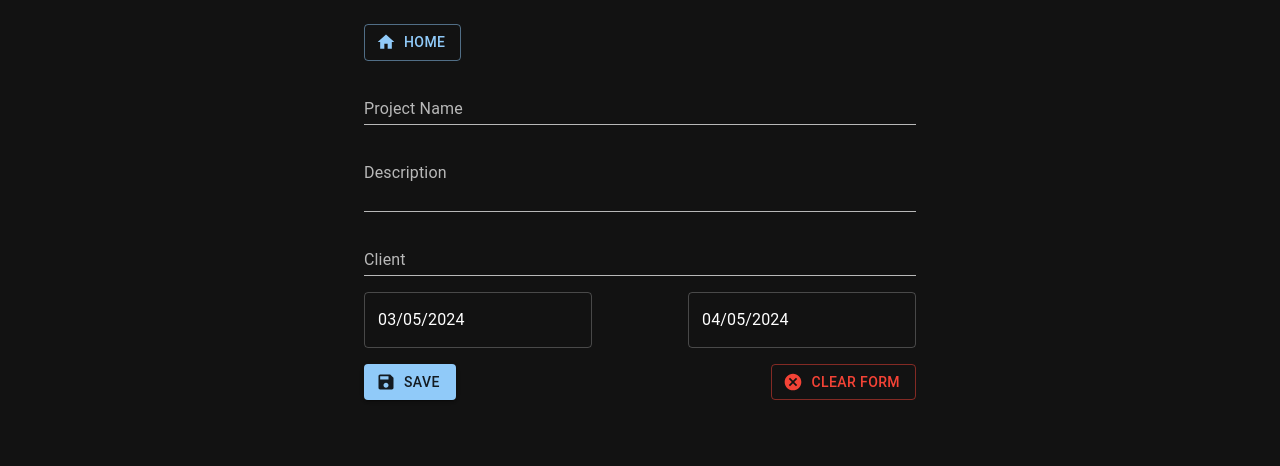
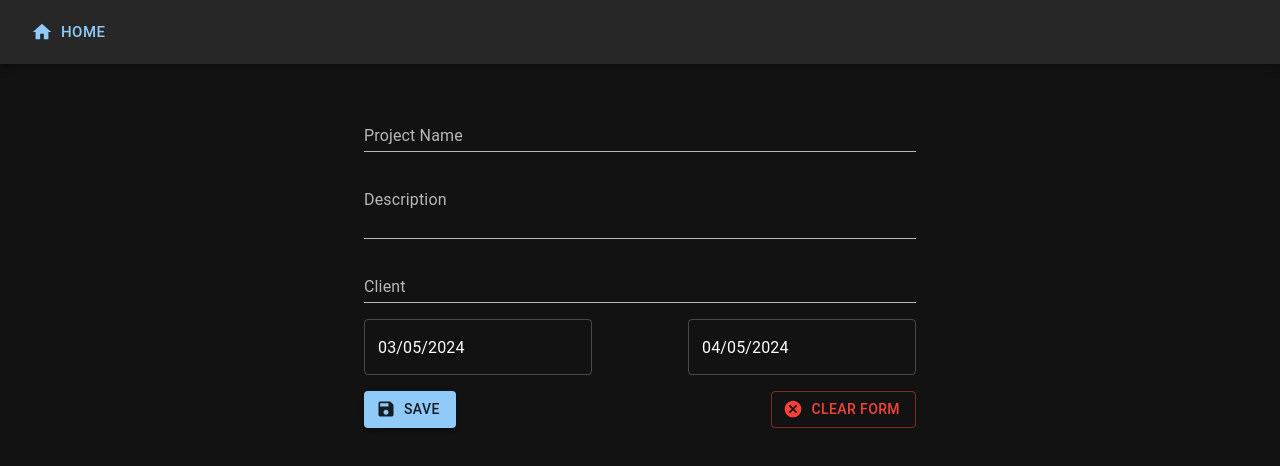
Before and after one commit to infantGrandpa/taskboard-timer, a React (Vite) app in the folder taskboard-timer/: page /new-project in a window 1280 px wide. Shown: the top 466 px of the page. Built offline with nearby package versions, Linux system fonts and the light colour scheme.

Commit message:
Add Navbar and remove Home Button

```diff
--- a/taskboard-timer/src/App.tsx
+++ b/taskboard-timer/src/App.tsx
@@ -7,6 +7,7 @@ import NewProjectForm from "./components/NewProjectForm";
 import { LocalizationProvider } from "@mui/x-date-pickers";
 import { AdapterDateFns } from "@mui/x-date-pickers/AdapterDateFnsV3";
 import ProjectView from "./components/ProjectView";
+import Navbar from "./components/Navbar";
 
 declare module "@mui/material/styles" {
     interface Theme {
@@ -34,8 +35,9 @@ function App() {
         <LocalizationProvider dateAdapter={AdapterDateFns}>
             <ThemeProvider theme={theme}>
                 <CssBaseline />
-                <Container maxWidth="xl" sx={{ pt: 3 }}>
-                    <BrowserRouter>
+                <BrowserRouter>
+                    <Navbar />
+                    <Container maxWidth="xl" sx={{ pt: 3 }}>
                         <Routes>
                             <Route path="/" element={<ProjectsGrid />} />
                             <Route
@@ -47,8 +49,8 @@ function App() {
                                 element={<ProjectView />}
                             />
                         </Routes>
-                    </BrowserRouter>
-                </Container>
+                    </Container>
+                </BrowserRouter>
             </ThemeProvider>
         </LocalizationProvider>
     );
--- a/taskboard-timer/src/components/HomeButton.tsx
+++ /dev/null
@@ -1,17 +0,0 @@
-import { Button } from "@mui/material";
-import HomeIcon from "@mui/icons-material/Home";
-import { Link } from "react-router-dom";
-
-export const HomeButton = () => {
-    return (
-        <Button
-            component={Link}
-            to="/"
-            variant="outlined"
-            aria-label="home"
-            startIcon={<HomeIcon />}
-        >
-            Home
-        </Button>
-    );
-};
--- /dev/null
+++ b/taskboard-timer/src/components/Navbar.tsx
@@ -0,0 +1,26 @@
+import { Link } from "react-router-dom";
+import { AppBar, Button, Container, Toolbar } from "@mui/material";
+import HomeIcon from "@mui/icons-material/Home";
+
+const Navbar = () => {
+    return (
+        <AppBar position="sticky">
+            <Container maxWidth="xl">
+                <Toolbar disableGutters>
+                    <Button
+                        component={Link}
+                        to="/"
+                        variant="text"
+                        aria-label="home"
+                        startIcon={<HomeIcon />}
+                        size="large"
+                    >
+                        Home
+                    </Button>
+                </Toolbar>
+            </Container>
+        </AppBar>
+    );
+};
+
+export default Navbar;
--- a/taskboard-timer/src/components/NewProjectForm.tsx
+++ b/taskboard-timer/src/components/NewProjectForm.tsx
@@ -1,13 +1,9 @@
-import { Container, Stack } from "@mui/material";
-import { HomeButton } from "./HomeButton";
+import { Container } from "@mui/material";
 import ProjectForm from "./ProjectForm";
 
 const NewProjectForm = () => {
     return (
         <Container maxWidth="sm">
-            <Stack direction="row" justifyContent="space-between">
-                <HomeButton />
-            </Stack>
             <ProjectForm type="new" />
         </Container>
     );
--- a/taskboard-timer/src/components/ProjectView.tsx
+++ b/taskboard-timer/src/components/ProjectView.tsx
@@ -1,6 +1,5 @@
 import { Container } from "@mui/material";
 import { useParams } from "react-router-dom";
-import { HomeButton } from "./HomeButton";
 import { useState } from "react";
 import useProjects from "../hooks/useProjects";
 import LoadingBackdrop from "./LoadingBackdrop";
@@ -19,14 +18,11 @@ const ProjectView = () => {
     const thisProject = data ? data[0] : null;
 
     return (
-        <>
-            <HomeButton />
-            <Container maxWidth="md" sx={{ mt: 4 }}>
-                {isLoading && <LoadingBackdrop />}
-                {error && <ErrorMessage message={error} />}
-                {thisProject && <EditableProjectCard project={thisProject} />}
-            </Container>
-        </>
+        <Container maxWidth="md" sx={{ mt: 4 }}>
+            {isLoading && <LoadingBackdrop />}
+            {error && <ErrorMessage message={error} />}
+            {thisProject && <EditableProjectCard project={thisProject} />}
+        </Container>
     );
 };
 
```
